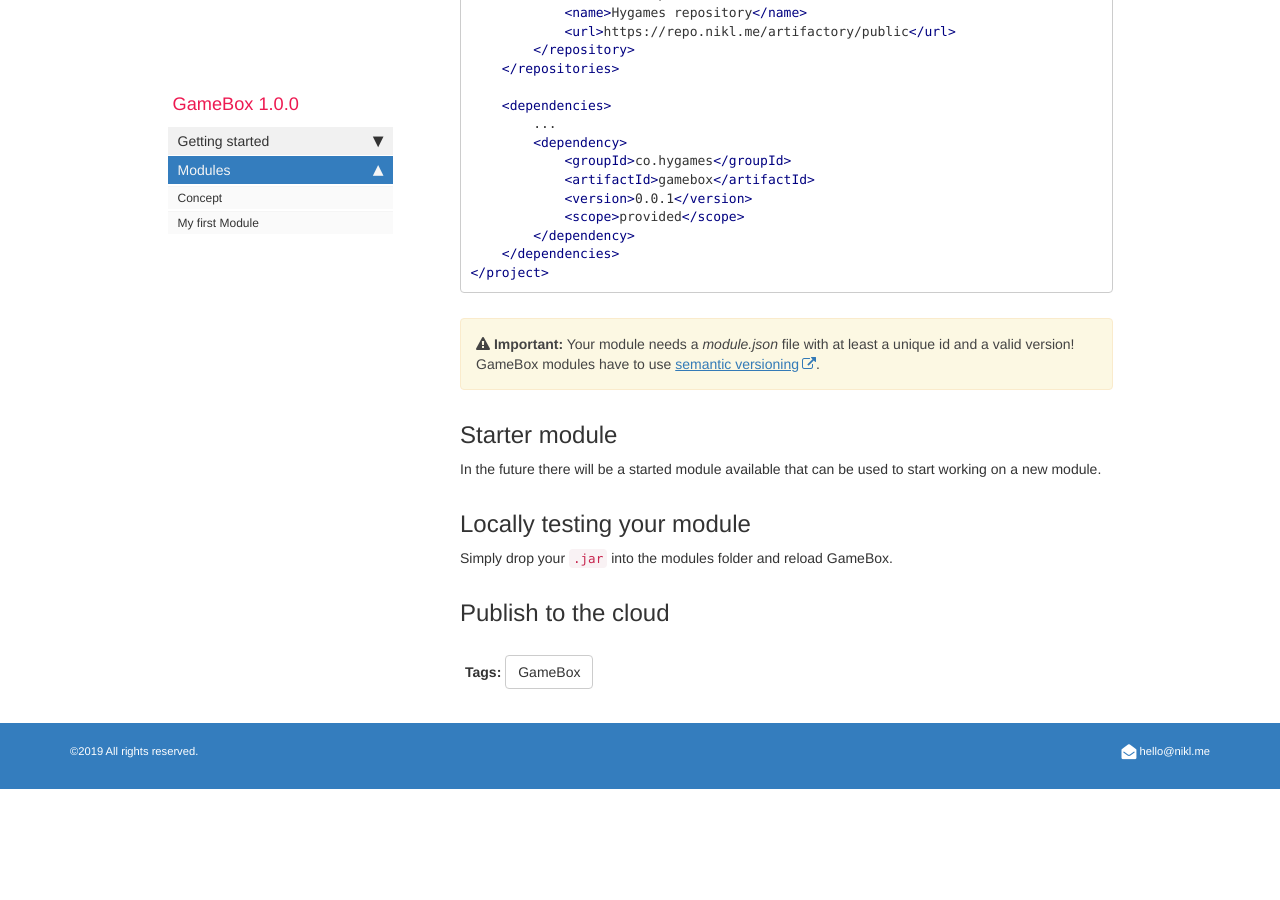
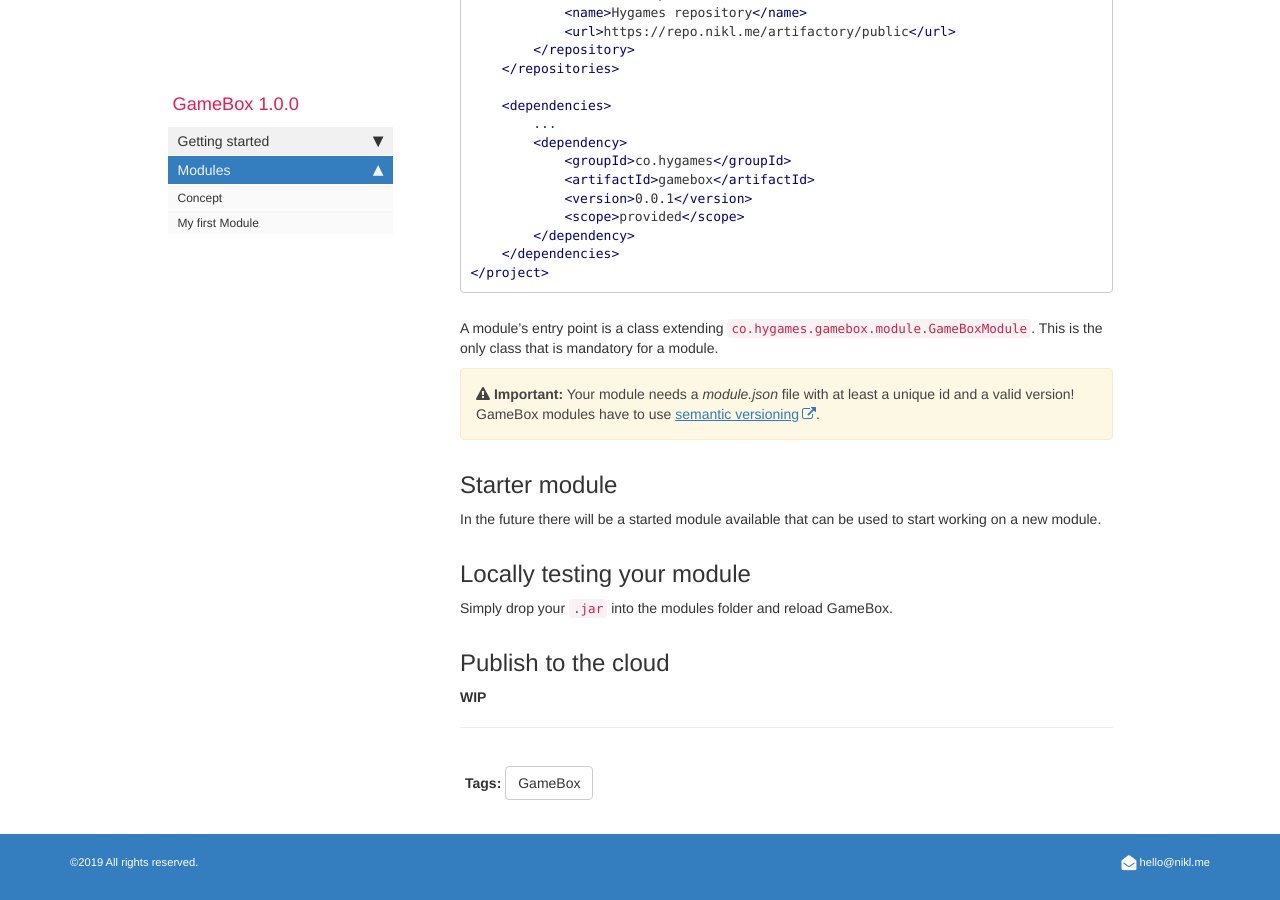
Before and after one commit to hygames/www-hygames-dev, a Jekyll site: the page built from _docs/gamebox/modules/my-first-module.md, in a window 1280 px wide and 900 px high, scrolled down 677 px. Built offline with Jekyll 4.4.1, drawn with Linux system fonts in a browser that asks for light colours; nearby versions of some CDN libraries; comment, search, counter and statistics services are not loaded; before the commit the page ends 1466 px from its top, so only the background shows below that.

Commit message:
docs layout

````diff
--- a/_config.yml
+++ b/_config.yml
@@ -58,7 +58,7 @@ defaults:
       type: "docs"
     values:
       editme: true
-      layout: "page"
+      layout: "docs"
       topnav: topnav
   -
     scope:
--- a/_docs/gamebox/modules/my-first-module.md
+++ b/_docs/gamebox/modules/my-first-module.md
@@ -36,6 +36,8 @@ Modules are written in Java. For development the GameBox code is needed as a dep
 </project>
 ```
 
+A module's entry point is a class extending ```co.hygames.gamebox.module.GameBoxModule```. This is the only class that is mandatory for a module.
+
 {% include important.html content="Your module needs a *module.json* file with at least a unique id and a valid version! GameBox modules have to use [semantic versioning](https://semver.org/){: target='_blank'}." %}
 
 ## Starter module
@@ -47,3 +49,5 @@ In the future there will be a started module available that can be used to start
 Simply drop your `.jar` into the modules folder and reload GameBox.
 
 ## Publish to the cloud
+
+**WIP**
--- /dev/null
+++ b/_layouts/docs.html
@@ -0,0 +1,5 @@
+---
+layout: page
+---
+{{ content }}
+<hr>
````
Also changed, not shown: _docs/gamebox/customisation/config-file.md (added, +9 -0 lines).
